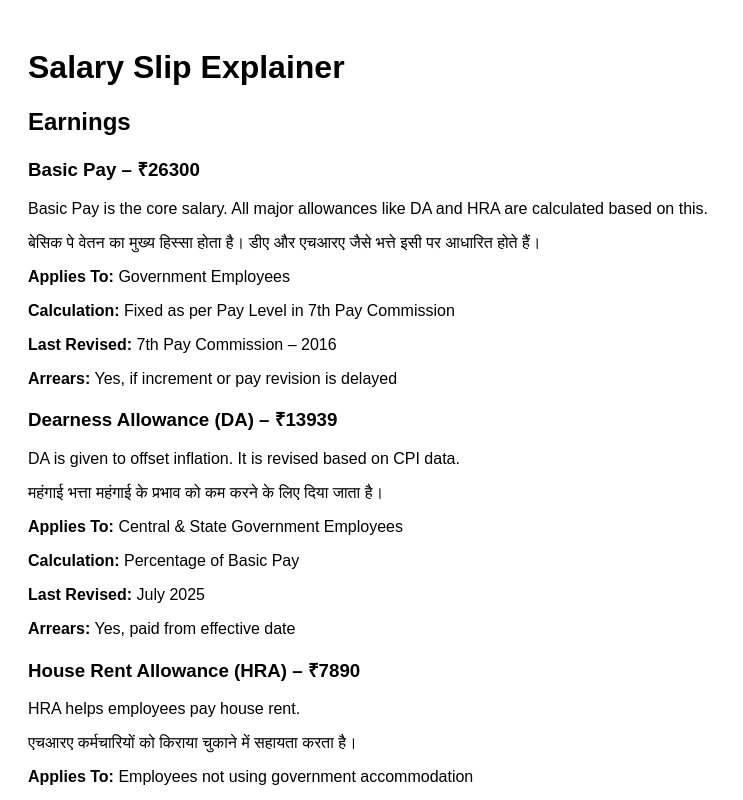
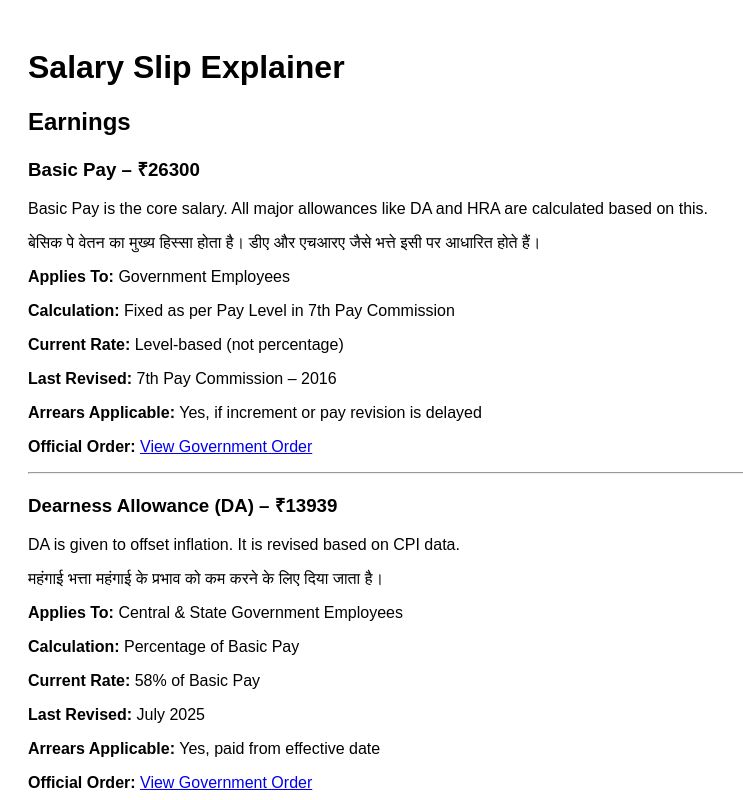
Before and after one commit to salarysamjho/salary-slip-explainer-v1, a Next.js app: page / in a window 1280 px wide. Shown: the top 800 px of the page, without its empty margins (0-743 px from the left). Built offline with nearby package versions, Linux system fonts and the light colour scheme.

Commit message:
Update page.tsx

```diff
--- a/app/page.tsx
+++ b/app/page.tsx
@@ -115,12 +115,24 @@ export default function Home() {
     <h3>
       {item.title} – ₹{item.amount}
     </h3>
+
     <p>{item.explanation.en}</p>
     <p>{item.explanation.hi}</p>
+
     <p><b>Applies To:</b> {item.appliesTo}</p>
     <p><b>Calculation:</b> {item.calculation}</p>
+    <p><b>Current Rate:</b> {item.currentRate}</p>
     <p><b>Last Revised:</b> {item.lastRevised}</p>
-<p><b>Arrears:</b> {item.arrearsApplicable}</p>
+    <p><b>Arrears Applicable:</b> {item.arrearsApplicable}</p>
+
+    <p>
+      <b>Official Order:</b>{" "}
+      <a href={item.orderLink} target="_blank">
+        View Government Order
+      </a>
+    </p>
+
+    <hr />
   </div>
 ))}
 
```
Lines whose indentation alone changed are shown as unchanged.
